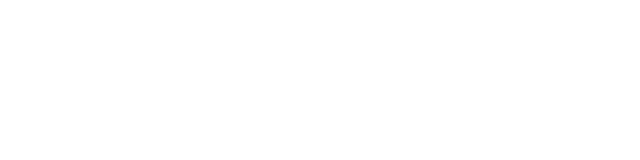
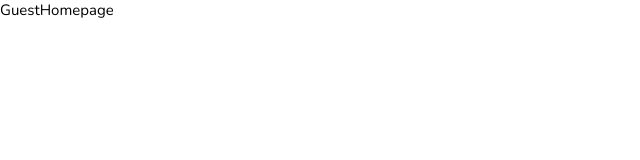
Before and after one commit to obicodeman555/avis, a React (Create React App) app: page /guest/home in a window 1280 px wide. Before the commit this address had no page. Shown: the top 160 px of the page, without its empty margins (0-640 px from the left). Built offline with nearby package versions, Linux system fonts and the light colour scheme; a web font is replaced by a local one.

Commit message:
add guest home route and page

```diff
--- a/src/App.js
+++ b/src/App.js
@@ -8,6 +8,10 @@
 );
 const GuestLoginPage = React.lazy(() => import("./pages/auth/guest/Login"));
 
+const GuestHomepage = React.lazy(() =>
+  import("./pages/guestHomepage/GuestHomepage")
+);
+
 function App() {
   return (
     <Suspense fallback={<Loading />}>
@@ -15,6 +19,7 @@
         <Route path="/" element={<Homepage />} />
         <Route path="/auth/admin" element={<AdminLoginPage />} />
         <Route path="/auth/guest" element={<GuestLoginPage />} />
+        <Route path="/guest/home" element={<GuestHomepage />} />
       </Routes>
     </Suspense>
   );
--- /dev/null
+++ b/src/pages/guestHomepage/GuestHomepage.jsx
@@ -0,0 +1,8 @@
+import React from "react";
+import "./guestHomepage.scss";
+
+const GuestHomepage = () => {
+  return <div>GuestHomepage</div>;
+};
+
+export default GuestHomepage;
```
Also changed, not shown: src/pages/guestHomepage/guestHomepage.scss (added).
